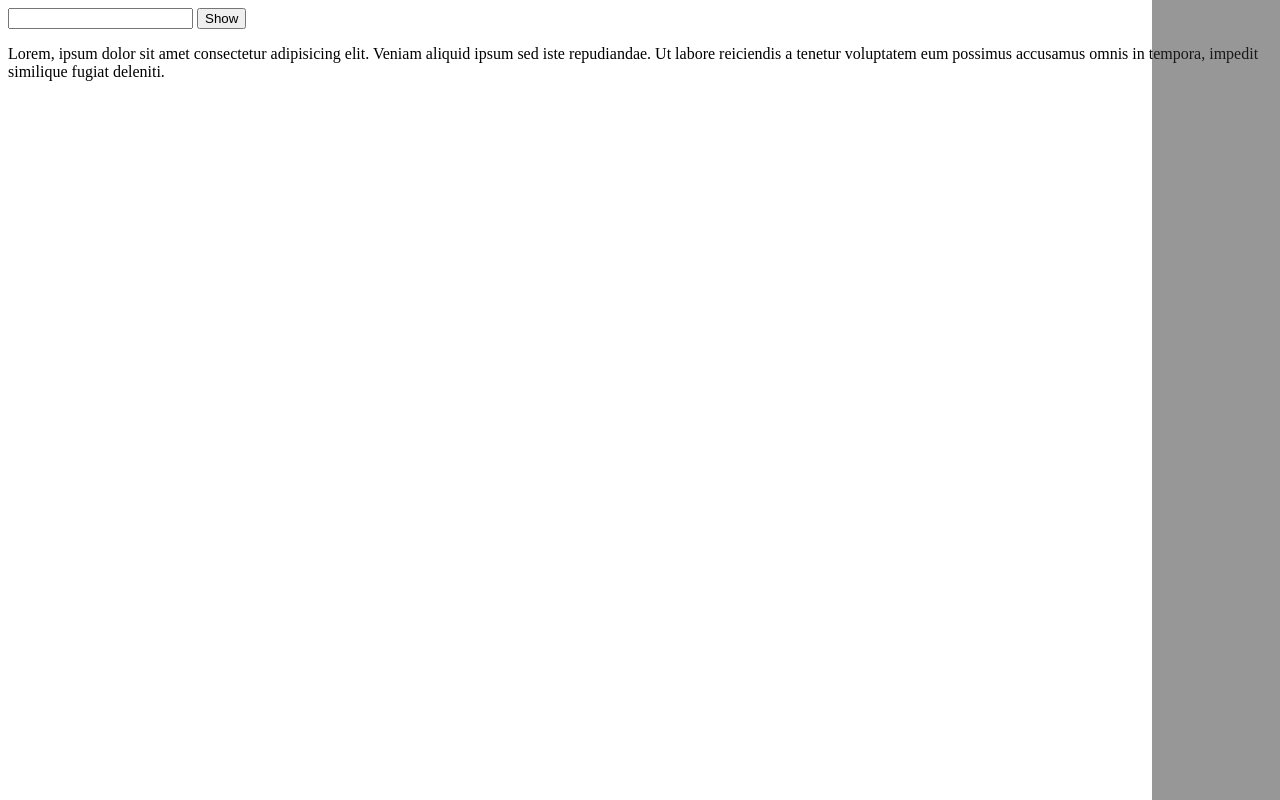
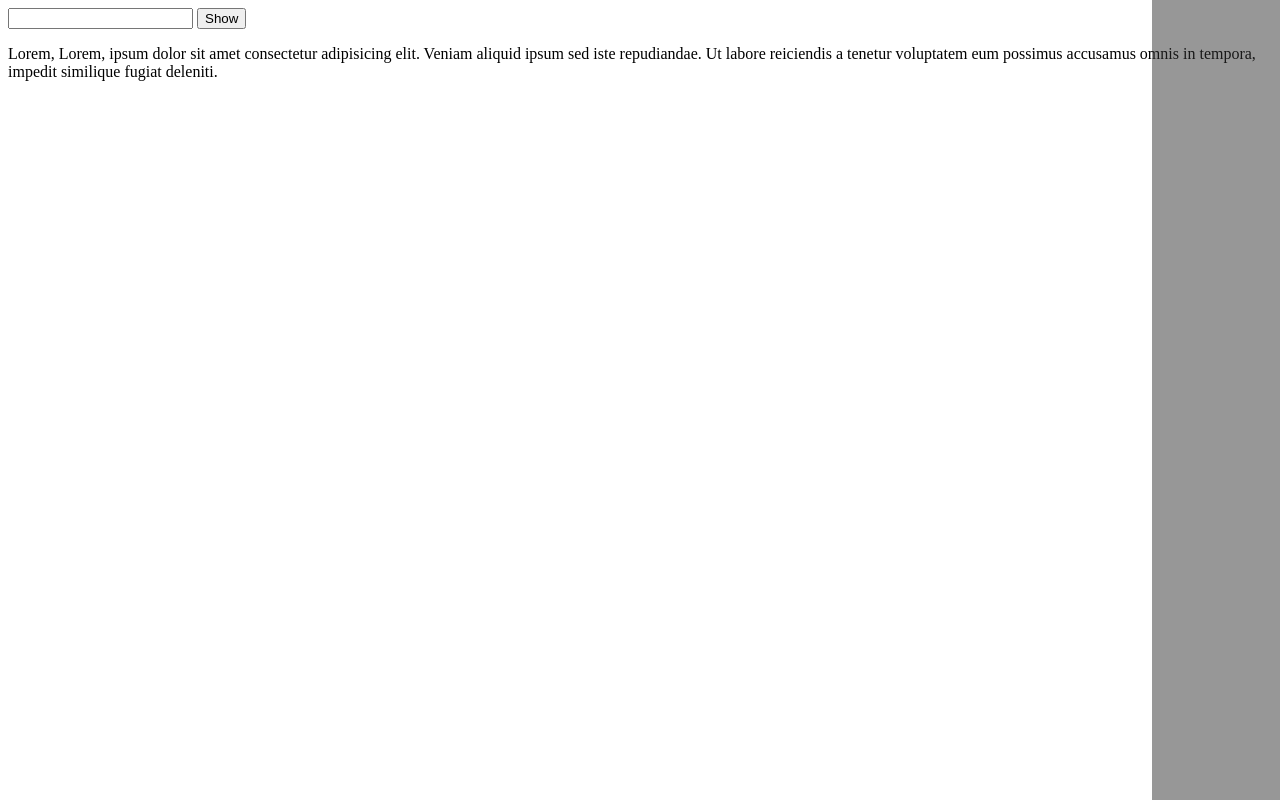
Before and after one commit to alkurto/AL_1, a plain HTML site: page index.html in a window 1280 px wide. Drawn offline with Linux system fonts and the light colour scheme.

Commit message:
second commit

```diff
--- a/index.html
+++ b/index.html
@@ -9,7 +9,7 @@
 <body>
     <input type="text" id="chips-text">
     <button id="chips-show">Show</button>
-    <p>Lorem, ipsum dolor sit amet consectetur adipisicing elit. Veniam aliquid ipsum sed iste repudiandae. Ut labore reiciendis a tenetur voluptatem eum possimus accusamus omnis in tempora, impedit similique fugiat deleniti.</p>
+    <p>Lorem, Lorem, ipsum dolor sit amet consectetur adipisicing elit. Veniam aliquid ipsum sed iste repudiandae. Ut labore reiciendis a tenetur voluptatem eum possimus accusamus omnis in tempora, impedit similique fugiat deleniti.</p>
     <script src="js/main.js"></script>
 </body>
 </html>
```
